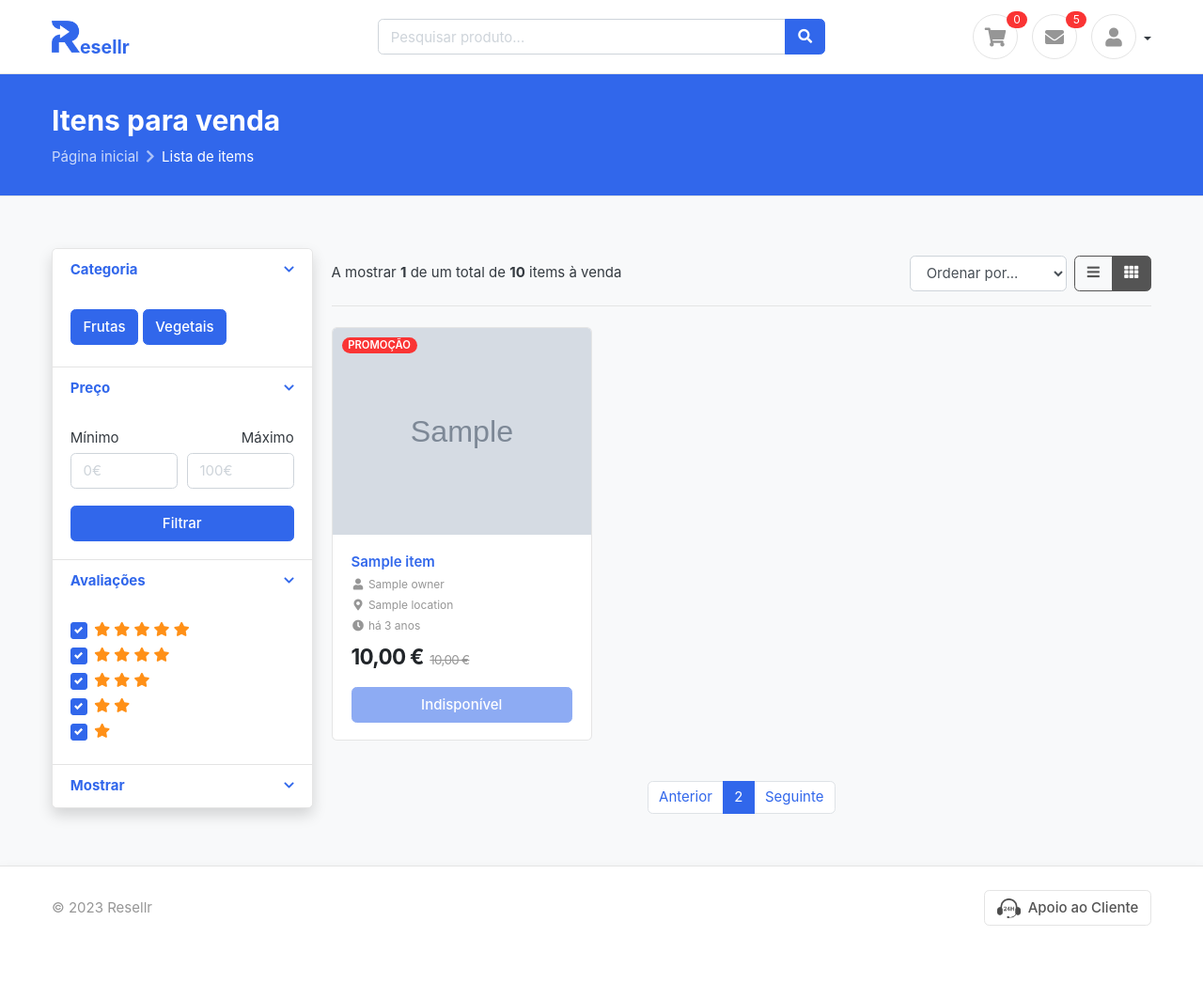
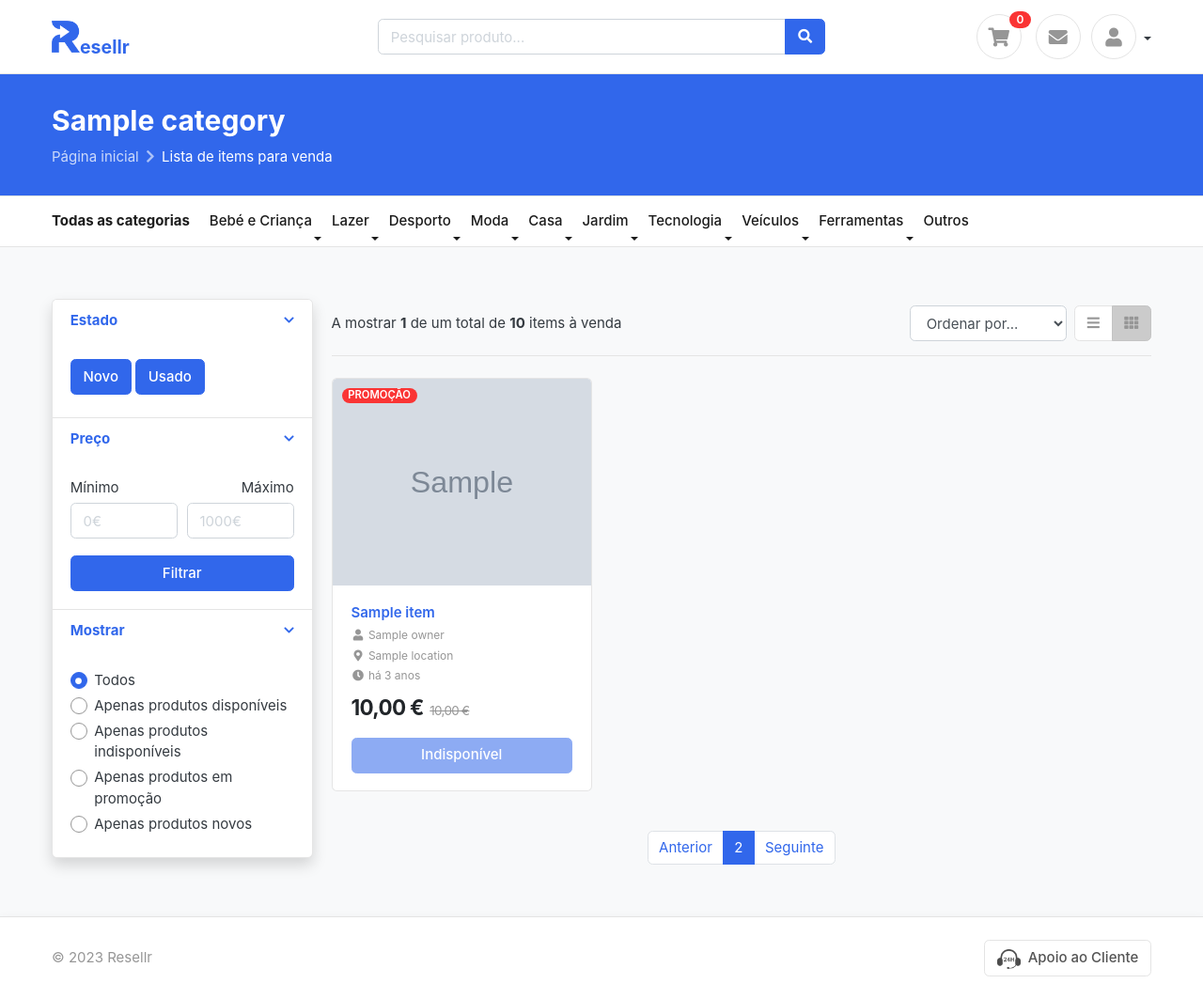
Before and after one commit to jtsimoes/EGS, a Flask app: template frontend/templates/items.html in a window 1280 px wide. Shown: the whole page at 94% size. Before the commit the page ends 985 px from the top, so only its background shows below. Run offline with Flask 2, Linux system fonts and the light colour scheme; the template is opened without the code that fills it: most values are stand-ins (such as "Sample title", 1, 10 or a date in 2020); grey boxes marked "Sample" are stand-in pictures; some web fonts are replaced.

Commit message:
Added category list and improved filters on item list template Minor changes on base template

```diff
--- a/frontend/templates/base.html
+++ b/frontend/templates/base.html
@@ -32,7 +32,7 @@
                 <div class="row align-items-center justify-content-between">
                     <div class="col-lg-3 col-sm-4 col-md-4 col-5">
                         <a class="navbar-brand" href="/" title="Página inicial">
-                            <img src="/static/images/logo.png" class="logo" alt="Resellr" width="30"
+                            <img src="/static/images/logo.png" class="logo" alt="R" width="30"
                                 style="margin-right: 0;"><span class="font-weight-bolder text-primary"
                                 style="vertical-align: -12px;line-height: 0; font-size: 1.3rem;">esellr</span>
                         </a>
@@ -56,19 +56,18 @@
                                 title="Carrinho">
                                 <div class="icon">
                                     <i class="icon-sm rounded-circle border fa fa-shopping-cart"></i>
-                                    <span class="notify sc-cart-count">0</span>
+                                    <span class="badge badge-pill badge-danger notify sc-cart-count">0</span>
                                 </div>
                             </a>
 
-                            <a href="/messages" class="widget-header mr-3" data-toggle="tooltip" data-placement="bottom"
+                            <a href="/messages" class="widget-header mr-2" data-toggle="tooltip" data-placement="bottom"
                                 title="Mensagens">
                                 <div class="icon">
                                     <i class="icon-sm rounded-circle border fa fa-envelope"></i>
-                                    <span class="notify">5</span>
                                 </div>
                             </a>
 
-                            <div class="widget-header dropdown">
+                            <div class="widget-header dropdown ml-1">
                                 <a href="#" data-toggle="dropdown" class="dropdown-toggle">
                                     <div class="icon icon-sm rounded-circle border" data-toggle="tooltip"
                                         data-placement="bottom" title="Menu">
--- a/frontend/templates/items.html
+++ b/frontend/templates/items.html
@@ -7,16 +7,114 @@
 <!-- ========================= SECTION PAGETOP ========================= -->
 <section class="section-pagetop bg-primary border-bottom">
 	<div class="container">
-		<h2 class="title-page text-white">Itens para venda</h2>
+		{% if category %}
+		<h2 class="title-page text-white">{{ category }}</h2>
+		{% else %}
+		<h2 class="title-page text-white">Todas as categorias</h2>
+		{% endif %}
 		<nav aria-label="breadcrumb">
 			<ol class="breadcrumb text-white">
-				<li class="breadcrumb-item"><a href="index.html" class="text-white">Página inicial</a></li>
-				<li class="breadcrumb-item active" aria-current="page">Lista de items</li>
+				<li class="breadcrumb-item"><a href="/" class="text-white">Página inicial</a></li>
+				<li class="breadcrumb-item active" aria-current="page">Lista de items para venda</li>
 			</ol>
 		</nav>
 	</div>
 </section>
 <!-- ========================= SECTION PAGETOP END// ========================= -->
+
+<nav class="navbar navbar-main navbar-expand-lg border-bottom">
+	<div class="container">
+		<button class="navbar-toggler collapsed" type="button" data-toggle="collapse" data-target="#categories"
+			aria-expanded="false" aria-label="Toggle navigation">
+			<span class="navbar-toggler-icon"></span>
+		</button>
+		<div class="navbar-collapse collapse" id="categories" style="">
+			<ul class="navbar-nav">
+				<li class="nav-item">
+					<a class="nav-link pl-0 font-weight-bolder" href="/items">Todas as categorias</a>
+				</li>
+				<li class="nav-item dropdown">
+					<a class="nav-link dropdown-toggle" href="#" role="button" data-toggle="dropdown"
+						aria-expanded="false">Bebé e Criança</a>
+					<div class="dropdown-menu">
+						<a class="dropdown-item" href="#">...</a>
+					</div>
+				</li>
+				<li class="nav-item dropdown">
+					<a class="nav-link dropdown-toggle" href="#" role="button" data-toggle="dropdown"
+						aria-expanded="false">Lazer</a>
+					<div class="dropdown-menu">
+						<a class="dropdown-item" href="#">...</a>
+					</div>
+				</li>
+				<li class="nav-item dropdown">
+					<a class="nav-link dropdown-toggle" href="#" role="button" data-toggle="dropdown"
+						aria-expanded="false">Desporto</a>
+					<div class="dropdown-menu">
+						<a class="dropdown-item" href="#">...</a>
+					</div>
+				</li>
+				<li class="nav-item dropdown">
+					<a class="nav-link dropdown-toggle" href="#" role="button" data-toggle="dropdown"
+						aria-expanded="false">Moda</a>
+					<div class="dropdown-menu">
+						<a class="dropdown-item" href="#">...</a>
+					</div>
+				</li>
+				<li class="nav-item dropdown">
+					<a class="nav-link dropdown-toggle" href="#" role="button" data-toggle="dropdown"
+						aria-expanded="false">Casa</a>
+					<div class="dropdown-menu">
+						<a class="dropdown-item" href="#">Móveis</a>
+						<a class="dropdown-item" href="#">...</a>
+					</div>
+				</li>
+				<li class="nav-item dropdown">
+					<a class="nav-link dropdown-toggle" href="#" role="button" data-toggle="dropdown"
+						aria-expanded="false">Jardim</a>
+					<div class="dropdown-menu">
+						<a class="dropdown-item" href="#">...</a>
+					</div>
+				</li>
+				<li class="nav-item dropdown">
+					<a class="nav-link dropdown-toggle" href="#" role="button" data-toggle="dropdown"
+						aria-expanded="false">Tecnologia</a>
+					<div class="dropdown-menu">
+						<a class="dropdown-item" href="/items?category=2">Telemóveis</a>
+						<a class="dropdown-item" href="#">Tablets</a>
+						<a class="dropdown-item" href="#">Videojogos e Consolas</a>
+						<a class="dropdown-item" href="#">Computadores e Informática</a>
+						<a class="dropdown-item" href="#">Eletrónica</a>
+						<a class="dropdown-item" href="#">TV, Som e Fotografia</a>
+						<a class="dropdown-item" href="#">Acessórios</a>
+					</div>
+				</li>
+				<li class="nav-item dropdown">
+					<a class="nav-link dropdown-toggle" href="#" role="button" data-toggle="dropdown"
+						aria-expanded="false">Veículos</a>
+					<div class="dropdown-menu">
+						<a class="dropdown-item" href="/items?category=1">Carros</a>
+						<a class="dropdown-item" href="#">Motociclos e Scooters</a>
+						<a class="dropdown-item" href="#">Barcos e Lanchas</a>
+						<a class="dropdown-item" href="#">Autocaravanas e Reboques</a>
+						<a class="dropdown-item" href="#">Outros veículos</a>
+						<a class="dropdown-item" href="#">Peças e Acessórios</a>
+					</div>
+				</li>
+				<li class="nav-item dropdown">
+					<a class="nav-link dropdown-toggle" href="#" role="button" data-toggle="dropdown"
+						aria-expanded="false">Ferramentas</a>
+					<div class="dropdown-menu">
+						<a class="dropdown-item" href="#">...</a>
+					</div>
+				</li>
+				<li class="nav-item">
+					<a class="nav-link" href="#">Outros</a>
+				</li>
+			</ul>
+		</div> <!-- collapse .// -->
+	</div> <!-- container .// -->
+</nav>
 
 
 <!-- ========================= SECTION CONTENT ========================= -->
@@ -36,19 +134,19 @@
 								<a href="#" data-toggle="collapse" data-target="#collapse_1" aria-expanded="true"
 									class="">
 									<i class="icon-control fa fa-chevron-down"></i>
-									<h6 class="title">Categoria</h6>
+									<h6 class="title">Estado</h6>
 								</a>
 							</header>
 							<div class="filter-content collapse show" id="collapse_1">
 								<div class="card-body">
 									<label class="checkbox-btn">
 										<input type="checkbox" checked>
-										<span class="btn btn-light">Frutas</span>
+										<span class="btn btn-light">Novo</span>
 									</label>
 
 									<label class="checkbox-btn">
 										<input type="checkbox" checked>
-										<span class="btn btn-light">Vegetais</span>
+										<span class="btn btn-light">Usado</span>
 									</label>
 								</div>
 							</div>
@@ -71,8 +169,8 @@
 										</div>
 										<div class="form-group text-right col-md-6">
 											<label>Máximo</label>
-											<input class="form-control" placeholder="100€" type="number" min="0"
-												max="100" step="5">
+											<input class="form-control" placeholder="1000€" type="number" min="0"
+												max="1000" step="5">
 										</div>
 									</div>
 									<button class="btn btn-block btn-primary">Filtrar</button>
@@ -81,64 +179,13 @@
 						</article>
 						<article class="filter-group">
 							<header class="card-header">
-								<a href="#" data-toggle="collapse" data-target="#collapse_4" aria-expanded="true"
-									class="">
-									<i class="icon-control fa fa-chevron-down"></i>
-									<h6 class="title">Avaliações</h6>
-								</a>
-							</header>
-							<div class="filter-content collapse show" id="collapse_4">
-								<div class="card-body">
-									<label class="custom-control custom-checkbox">
-										<input type="checkbox" checked class="custom-control-input">
-										<div class="custom-control-label text-warning">
-											<i class="fa fa-star"></i> <i class="fa fa-star"></i> <i
-												class="fa fa-star"></i> <i class="fa fa-star"></i> <i
-												class="fa fa-star"></i>
-										</div>
-									</label>
-
-									<label class="custom-control custom-checkbox">
-										<input type="checkbox" checked class="custom-control-input">
-										<div class="custom-control-label text-warning">
-											<i class="fa fa-star"></i> <i class="fa fa-star"></i> <i
-												class="fa fa-star"></i> <i class="fa fa-star"></i>
-										</div>
-									</label>
-
-									<label class="custom-control custom-checkbox">
-										<input type="checkbox" checked class="custom-control-input">
-										<div class="custom-control-label text-warning">
-											<i class="fa fa-star"></i> <i class="fa fa-star"></i> <i
-												class="fa fa-star"></i>
-										</div>
-									</label>
-
-									<label class="custom-control custom-checkbox">
-										<input type="checkbox" checked class="custom-control-input">
-										<div class="custom-control-label text-warning">
-											<i class="fa fa-star"></i> <i class="fa fa-star"></i>
-										</div>
-									</label>
-
-									<label class="custom-control custom-checkbox">
-										<input type="checkbox" checked class="custom-control-input">
-										<div class="custom-control-label text-warning">
-											<i class="fa fa-star"></i>
-										</div>
-									</label>
-								</div>
-							</div>
-						</article>
-						<article class="filter-group">
-							<header class="card-header">
-								<a href="#" data-toggle="collapse" data-target="#collapse_5" aria-expanded="false"
+								<a href="#" data-toggle="collapse" data-target="#collapse_5" aria-expanded="true"
 									class="">
 									<i class="icon-control fa fa-chevron-down"></i>
 									<h6 class="title">Mostrar</h6>
 								</a>
 							</header>
-							<div class="filter-content collapse in" id="collapse_5">
+							<div class="filter-content collapse show" id="collapse_5">
 								<div class="card-body">
 									<label class="custom-control custom-radio">
 										<input type="radio" name="myfilter_radio" class="custom-control-input" checked>
@@ -199,14 +246,13 @@
 							</optgroup>
 						</select>
 						<div class="ml-2 ml-sm-0 btn-group">
-							<button class="btn btn-outline-secondary" data-toggle="tooltip" title="Vista de lista"
-								id="list_view">
-								<i class="fa fa-bars"></i>
-							</button>
-							<button class="btn btn-outline-secondary active" data-toggle="tooltip"
-								title="Vista de grelha" id="grid_view">
-								<i class="fa fa-th"></i>
-							</button>
+							<a href="/items?view=list" class="btn btn-light" data-toggle="tooltip"
+								title="Vista de lista">
+								<i class="fas fa-bars"></i>
+							</a>
+							<a href="/items" class="btn btn-light active" data-toggle="tooltip" title="Vista de grelha">
+								<i class="fas fa-th"></i>
+							</a>
 						</div>
 					</div>
 				</header>
```
